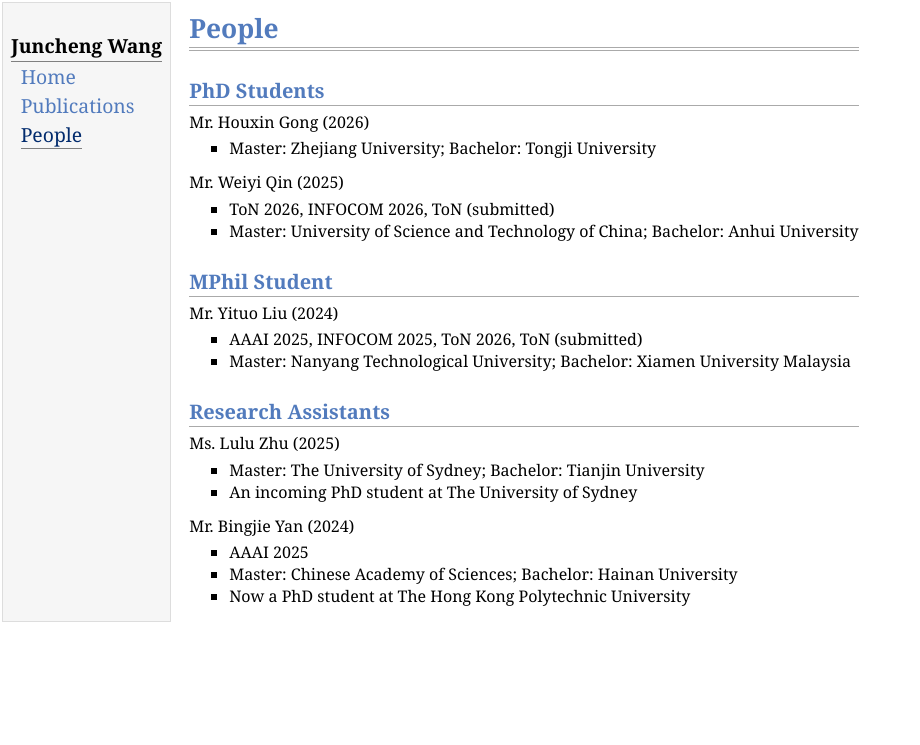
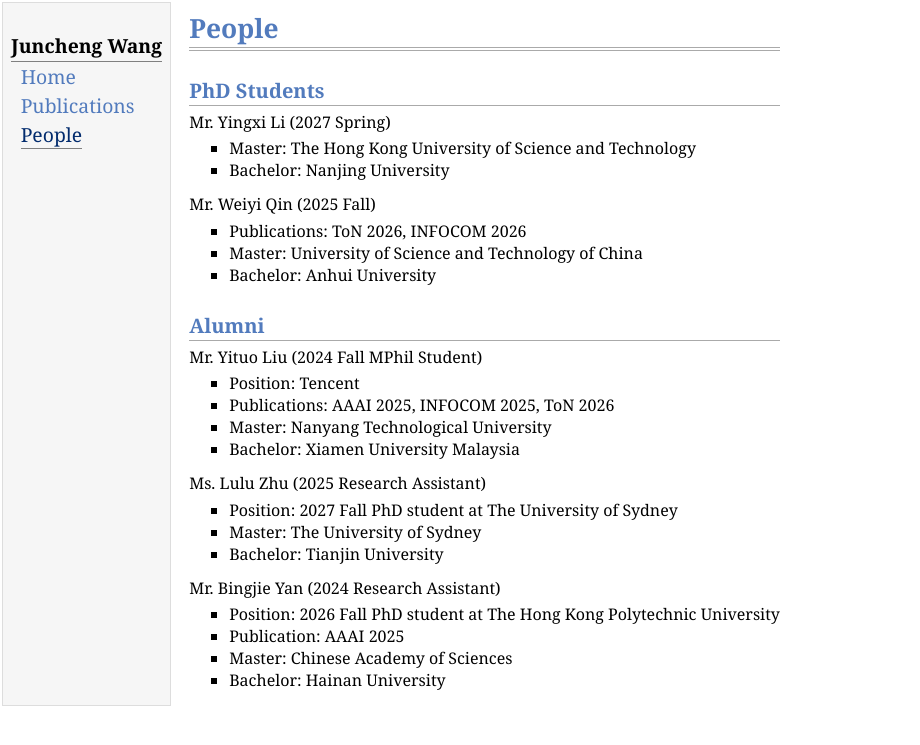
Before and after one commit to wang-jun-cheng/wang-jun-cheng.github.io, a Jekyll site: the page built from people.md, in a window 1280 px wide. Shown: the top 745 px of the page, without its empty margins (0-920 px from the left). Built offline with Jekyll 4.4.1, drawn with Linux system fonts in a browser that asks for light colours.

Commit message:
Update people.md

```diff
--- a/people.md
+++ b/people.md
@@ -5,26 +5,30 @@ title: People
 
 ## PhD Students
 
-Mr. Houxin Gong (2026)
-- Master: Zhejiang University; Bachelor: Tongji University
+Mr. Yingxi Li (2027 Spring)
+- Master: The Hong Kong University of Science and Technology
+- Bachelor: Nanjing University
 
-Mr. Weiyi Qin (2025)
-- ToN 2026, INFOCOM 2026, ToN (submitted)
-- Master: University of Science and Technology of China; Bachelor: Anhui University
+Mr. Weiyi Qin (2025 Fall)
+- Publications: ToN 2026, INFOCOM 2026
+- Master: University of Science and Technology of China
+- Bachelor: Anhui University
 
-## MPhil Student
+## Alumni
 
-Mr. Yituo Liu (2024)
-- AAAI 2025, INFOCOM 2025, ToN 2026, ToN (submitted)
-- Master: Nanyang Technological University; Bachelor: Xiamen University Malaysia
+Mr. Yituo Liu (2024 Fall MPhil Student)
+- Position: Tencent
+- Publications: AAAI 2025, INFOCOM 2025, ToN 2026
+- Master: Nanyang Technological University
+- Bachelor: Xiamen University Malaysia
 
-## Research Assistants
+Ms. Lulu Zhu (2025 Research Assistant)
+- Position: 2027 Fall PhD student at The University of Sydney
+- Master: The University of Sydney
+- Bachelor: Tianjin University
 
-Ms. Lulu Zhu (2025)
-- Master: The University of Sydney; Bachelor: Tianjin University
-- An incoming PhD student at The University of Sydney
-
-Mr. Bingjie Yan (2024)
-- AAAI 2025
-- Master: Chinese Academy of Sciences; Bachelor: Hainan University
-- Now a PhD student at The Hong Kong Polytechnic University
+Mr. Bingjie Yan (2024 Research Assistant)
+- Position: 2026 Fall PhD student at The Hong Kong Polytechnic University
+- Publication: AAAI 2025
+- Master: Chinese Academy of Sciences
+- Bachelor: Hainan University
```
